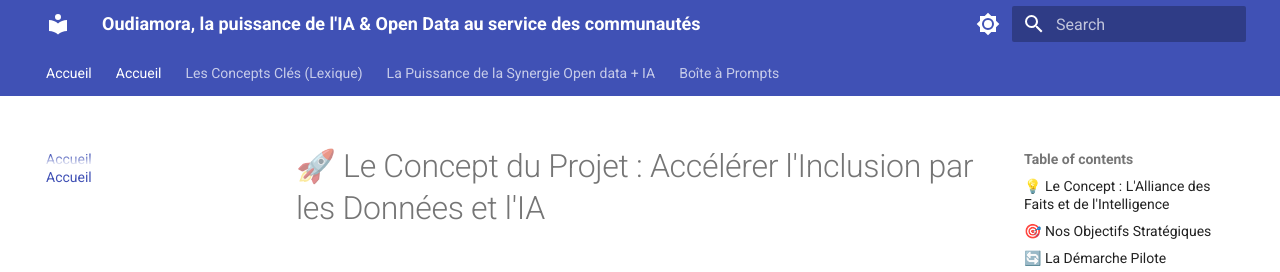
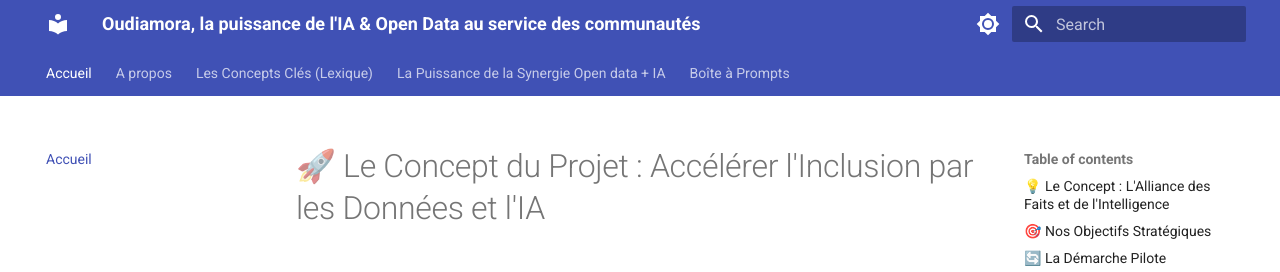
Before and after one commit to Link4Dev/oudiamora, an MkDocs documentation site: the page built from docs/index.md, in a window 1280 px wide and 900 px high. Shown: the top 272 px of the window. Built offline with MkDocs 1.6.1 and Material for MkDocs 9.7.7, drawn with Linux system fonts in a browser that asks for light colours.

Commit message:
Update mkdocs.yml

```diff
--- a/mkdocs.yml
+++ b/mkdocs.yml
@@ -21,7 +21,7 @@ theme:
     - search.highlight
 nav:
   - Accueil: index.md
-  - A propos: index.md
+  - A propos: a-propos.md
   - Les Concepts Clés (Lexique): definitions.md
   - La Puissance de la Synergie Open data + IA: combinaison-puissance.md
   - Boîte à Prompts: boite-a-outils.md
```
